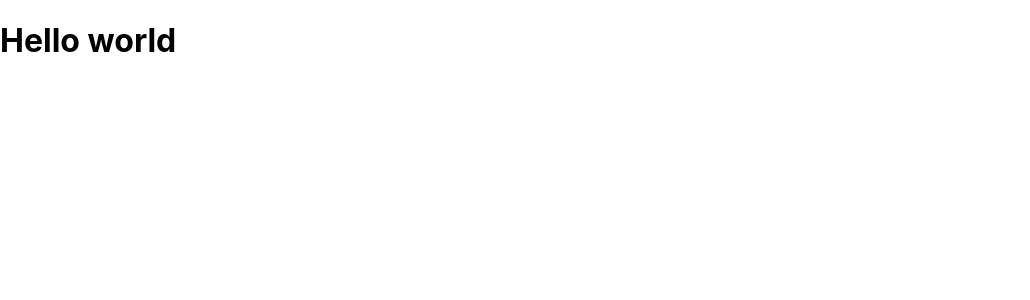
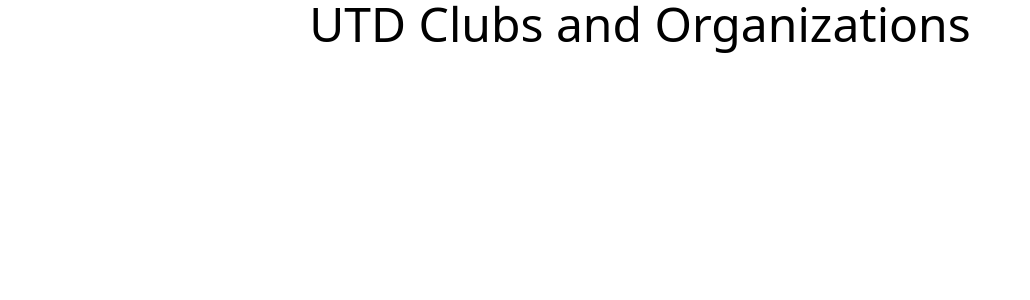
Before and after one commit to salmanjaher/ClubBuddy-HackUTD21, a React (Create React App) app: page / in a window 1280 px wide. Shown: the top 300 px of the page, without its empty margins (0-1030 px from the left). Built offline with nearby package versions, Linux system fonts and the light colour scheme.

Commit message:
initial frontend

```diff
--- a/src/App.js
+++ b/src/App.js
@@ -1,8 +1,13 @@
+import './styles/main.css'
 function App() {
-  const bob = 'hello';
   return (
     <>
-      <h1>Hello world</h1>
+      <title>UTD Clubs and Organizations</title>
+      <body>
+        <div class="flex-auto">
+          <h1 class="text-bold text-5xl text-center">UTD Clubs and Organizations</h1>
+        </div>
+      </body>
     </>
   );
 }
```
